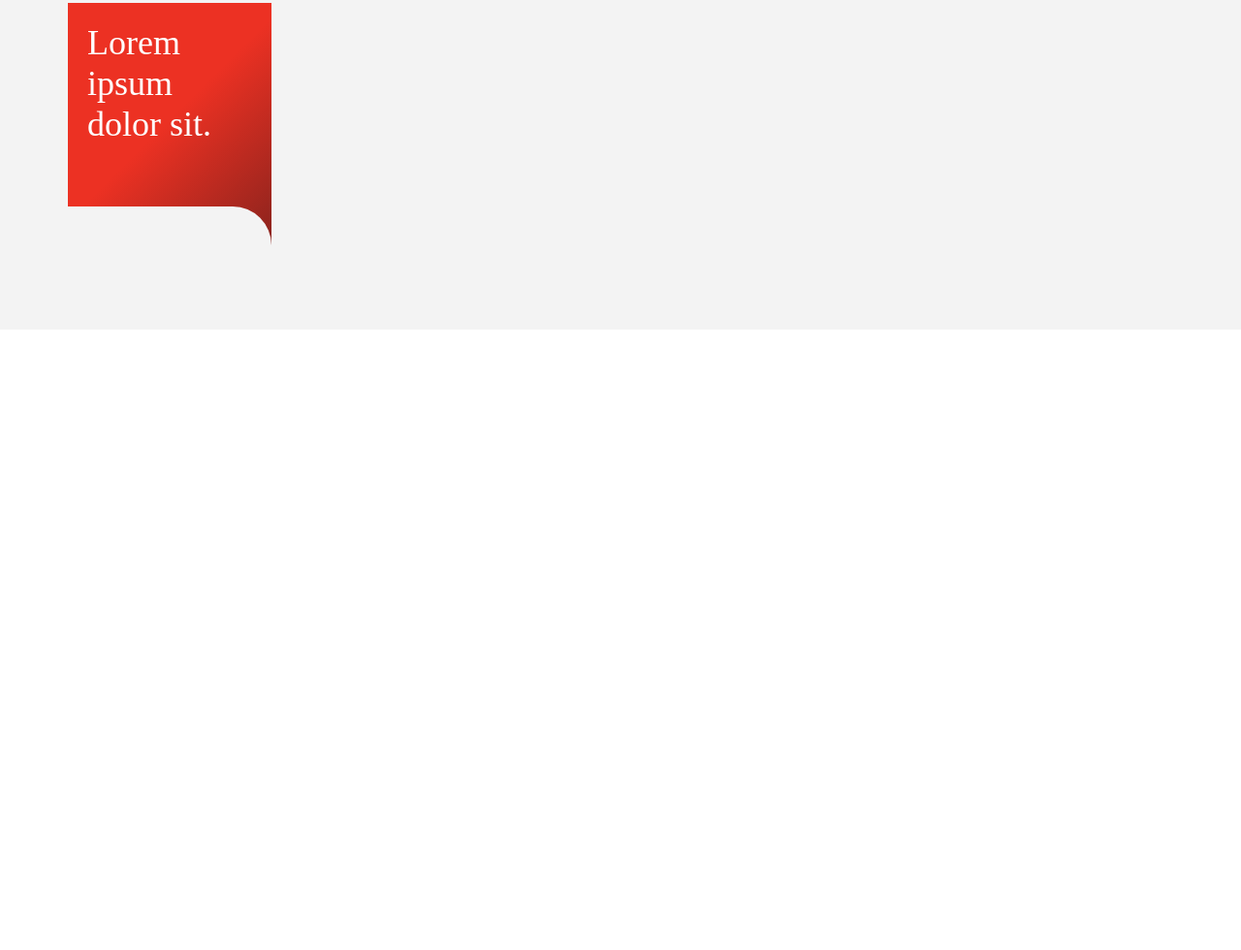
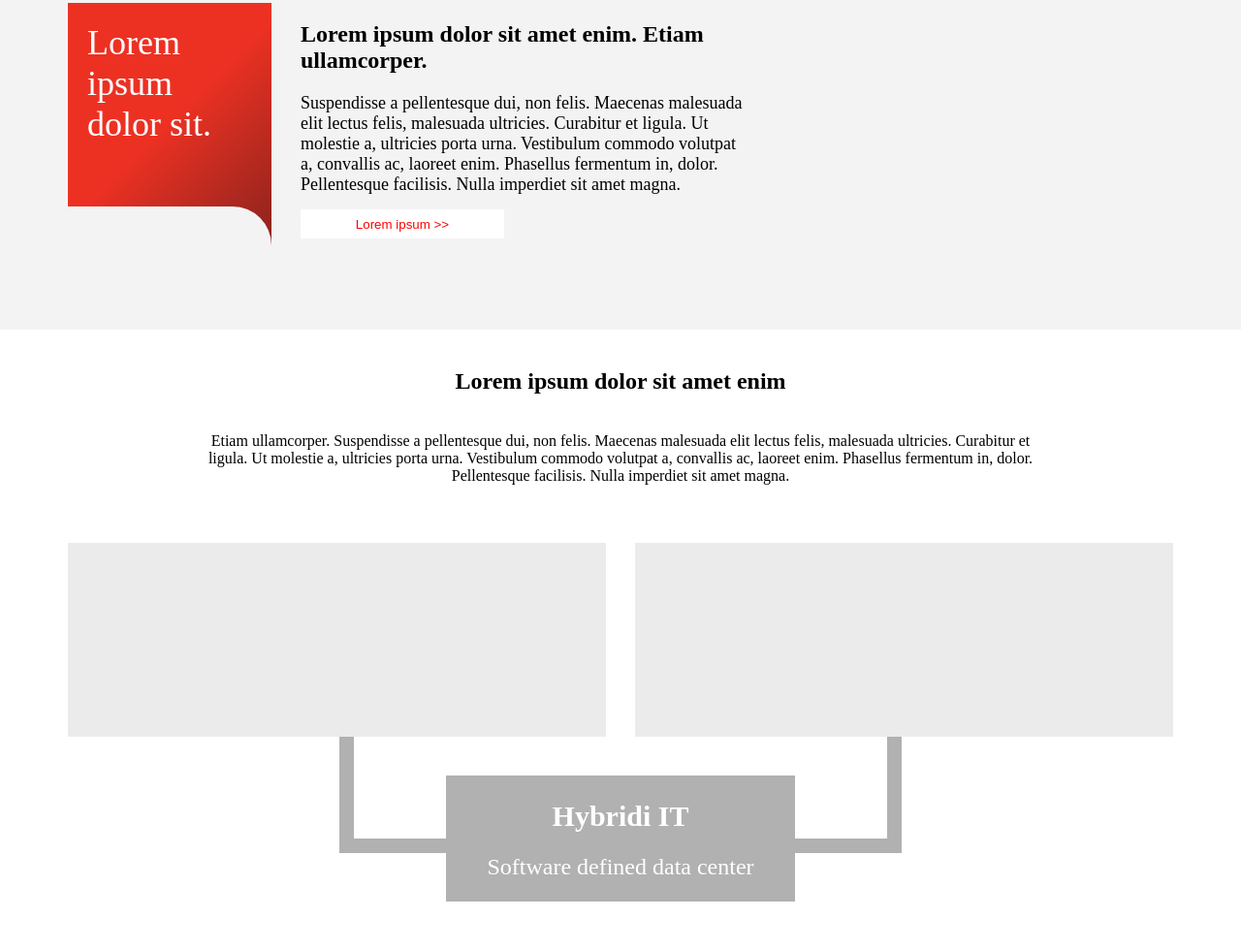
Before and after one commit to JakubKorczak/Landing-Page, a website built with webpack: page dist/index.html in a window 1280 px wide. Shown: the part 223-1203 px from the top of the page at 97% size. Before the commit the page ends 800 px from the top, so only its background shows below. Built offline with nearby package versions, Linux system fonts and the light colour scheme.

Commit message:
Finish second section(without background-img. Add draft of third section

```diff
--- /dev/null
+++ b/src/scss/components/_diagram-section.scss
@@ -0,0 +1,63 @@
+.page-box__diagram {
+    height: 640px;
+    display: flex;
+    align-items: center;
+    flex-direction: column;
+}
+
+.page-box__diagram__text {
+    display: flex;
+    justify-content: center;
+    flex-wrap: wrap;
+    text-align: center;
+    padding-bottom: 40px;
+    width: 865px;
+    height: 220px;
+}
+.diagram__text--header {
+    margin-top: 40px;
+}
+
+.page-box__diagram__chart {
+  display: flex;
+  flex-wrap: wrap;
+  width: 100%;
+  justify-content: center;
+}
+.chart__left,
+.chart__right {
+  width: 555px;
+  height: 200px;
+  background: rgb(235,235,235);
+}
+.chart__left {
+    margin-right: 30px;
+}
+.chart__pipe {
+  width: 580px;
+  height: 120px;
+  border: 15px solid rgb(177,177,177);
+  border-top: transparent;
+  display: flex;
+  justify-content: center;
+}
+.chart__pipe--box {
+  width: 360px;
+  height: 130px;
+  background: rgb(177,177,177);
+  position: relative;
+  bottom: -40px;
+  display: flex;
+  justify-content: center;
+  flex-wrap: wrap;
+  text-align: center;
+  color: #fff;
+}
+.chart__pipe--box--header {
+    width: 100%;
+    margin-bottom: 0;
+    font-size: 30px;
+}
+.chart__pipe--box--text {
+    font-size: 24px;
+}
--- a/src/scss/components/_hero-section.scss
+++ b/src/scss/components/_hero-section.scss
@@ -3,6 +3,10 @@
     height: 425px;
     display: flex;
     align-items: center;
+}
+
+.page-box__hero--container {
+    display: flex;
 }
 
 .page-box__rectangle {
@@ -26,3 +30,21 @@
     display: block;
     padding: 20px;
 }
+
+.page-box__information {
+    width: 465px;
+    margin-left: 30px;
+    //color: #fff;
+}
+.page-box__information--text {
+    font-size: 18px;
+}
+
+.page-box__btn {
+    width: 210px;
+    height: 30px;
+    margin-top: 15px;
+    background: #fff;
+    border: #fff;
+    color: red;
+}
--- a/src/scss/style.scss
+++ b/src/scss/style.scss
@@ -2,3 +2,4 @@
 @import "components/global-layout";
 @import "components/top-bar";
 @import "components/hero-section";
+@import "components/diagram-section";
```
Also changed, not shown: dist/css/style.min.css, dist/index.html, 1 other file.
